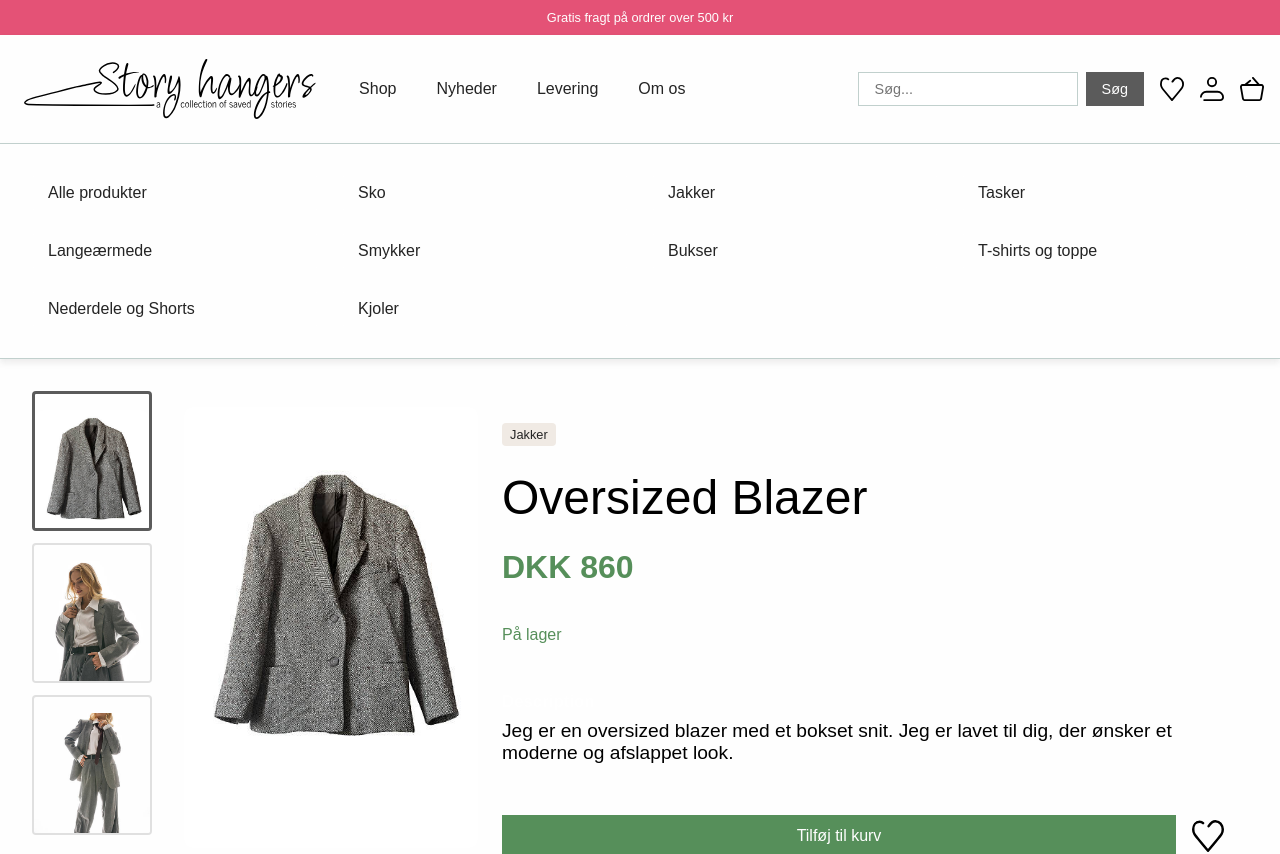
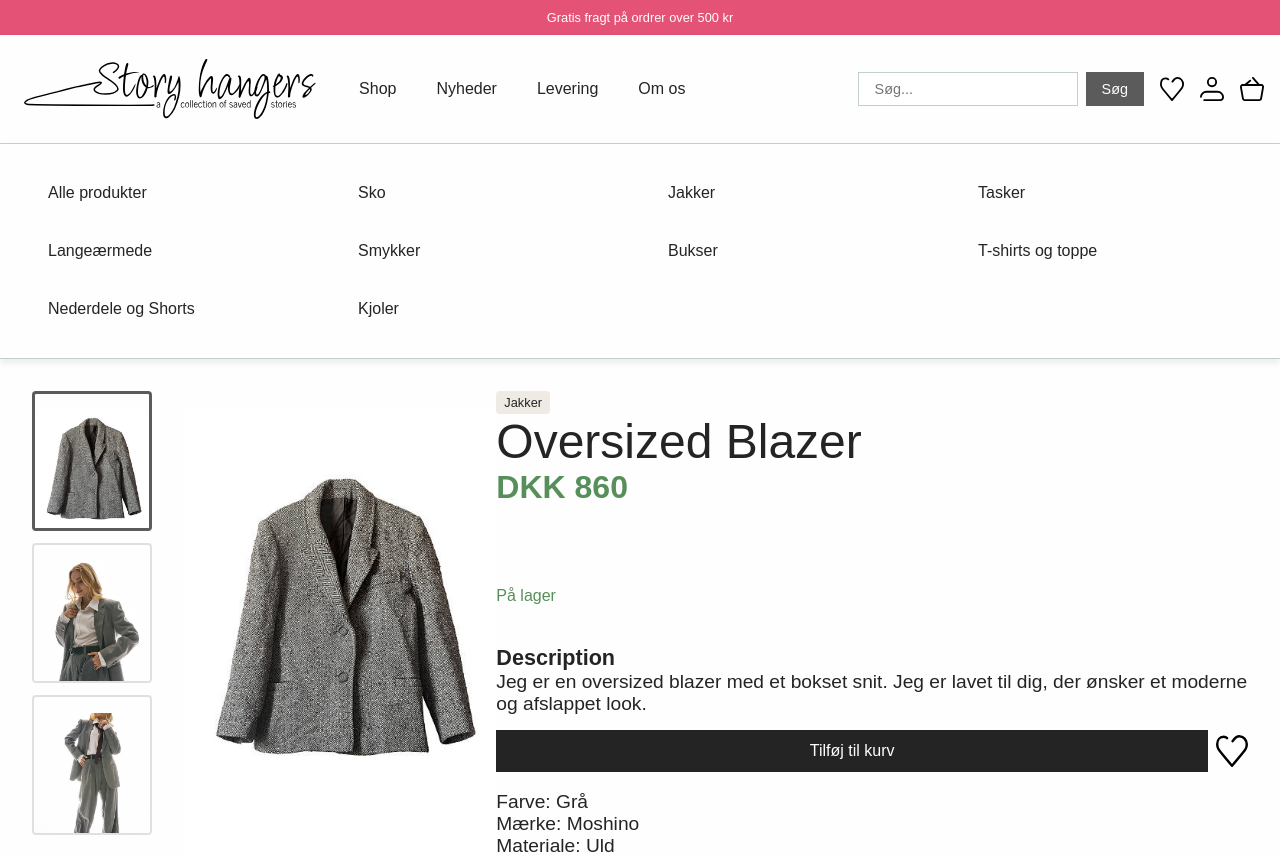
Before and after one commit to juliewboecher/customer-experience-exam, a React (Vite) app: page /products/1 in a window 1280 px wide. Shown: the top 854 px of the page. Built offline with nearby package versions, Linux system fonts and the light colour scheme; a web font is replaced by a local one.

Commit message:
change color on add to cart and remove gap between product details in detailpage

```diff
--- a/src/pages/ProductDetailPage.jsx
+++ b/src/pages/ProductDetailPage.jsx
@@ -89,7 +89,7 @@ export default function ProductDetailPage() {
           </footer>
 
           <section className="product-info-section">
-            <h3>Description</h3>
+            <h2>Description</h2>
             <p>{product.description}</p>
           </section>
 
--- a/src/styles.css
+++ b/src/styles.css
@@ -704,7 +704,8 @@ main h3 {
   display: flex;
   flex-direction: column;
   align-items: center;
-  padding: 0rem;
+  padding: 0;
+  margin: 0;
 }
 
 .product-image-gallery {
@@ -759,7 +760,7 @@ main h3 {
 }
 
 .product-detail-page p {
-  margin: 0.5rem 0;
+  margin: 0;
 }
 
 .product-detail-page .product-stock {
@@ -770,6 +771,8 @@ main h3 {
 
 .product-detail-main-content {
   display: flex;
+   width: 100%;
+  padding: 2rem;
 }
 
 .product-detail-description-title {
@@ -780,9 +783,28 @@ main h3 {
 .product-detail-description {
   display: flex;
   flex-direction: column;
-  gap: 1rem;
+  gap: 0;
   text-align: left;
-  padding: 24px;
+  padding: 0;
+  color: var(--black);
+}
+
+.product-meta {
+  margin-bottom: 0;
+}
+
+.product-info-section {
+  margin-top: 0.5rem;
+  margin-bottom: 0;
+}
+
+.product-info-section h3 {
+  margin-top: 0;
+  margin-bottom: 0.25rem;
+}
+
+.product-info-section p {
+  margin: 0;
 }
 
 .product-detail-category {
@@ -797,7 +819,7 @@ main h3 {
 .product-detail-price {
   font: var(--h2-thick);
   color: var(--green);
-  margin: 0;
+  margin: 0.25rem 0 0.5rem 0;
   text-align: left;
 }
 
@@ -817,10 +839,10 @@ main h3 {
 
 .product-actions {
   display: flex;
-  gap: 1rem;
+  gap: 0.5rem;
   align-items: center;
   width: 100%;
-  margin: 1rem 0;
+  margin: 0.25rem 0 0.5rem 0;
 }
 
 .product-actions .add-to-cart {
@@ -829,7 +851,7 @@ main h3 {
 
 .add-to-cart {
   font: var(--h3);
-  background-color: var(--green);
+  background-color: var(--black);
   color: var(--almost-white);
   border: none;
   padding: 12px 24px;
@@ -838,7 +860,7 @@ main h3 {
 }
 
 .add-to-cart:hover {
-  background-color: var(--dark-green);
+  background-color: var(--dark-grey);
 }
 
 .product-actions .favorite-button {
```
